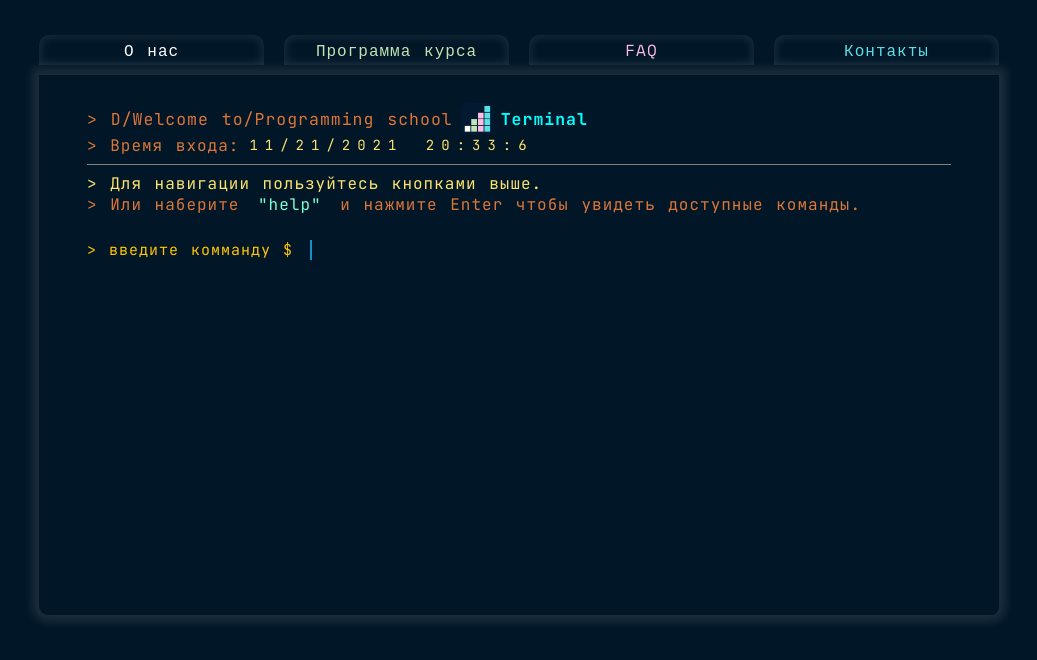
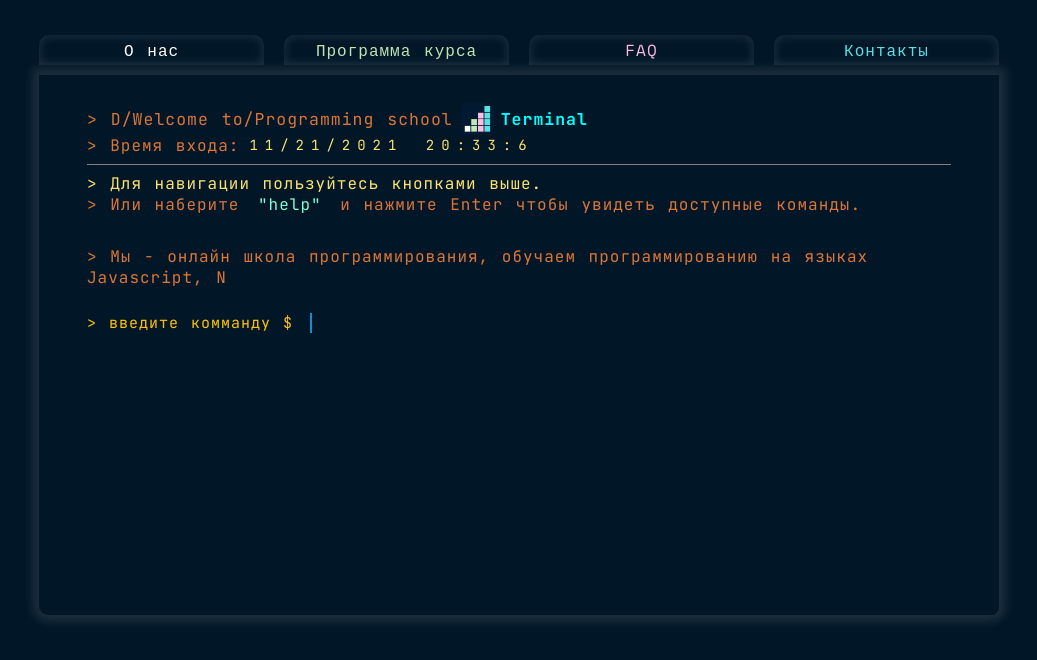
Before and after one commit to eric-bel/cyberware, a React (Create React App) app: page / in a window 1280 px wide. Shown: the top 660 px of the page, without its empty margins (121-1158 px from the left). Built offline with nearby package versions, Linux system fonts and the light colour scheme.

Commit message:
alignment edits

```diff
--- a/src/components/Terminal/Terminal.jsx
+++ b/src/components/Terminal/Terminal.jsx
@@ -2,15 +2,17 @@ import React from "react";
 import EntryTime from "./EntryTime/EntryTime";
 import styles from "./Terminal.module.css";
 import logo from "./../../assets/logo3.png";
-// import About from "./About/About";
+import About from "./About/About";
 import TypeCommand from "./TypeCommand/TypeCommand";
 import Input from "./Input/Input";
+// import HeaderBtnInTerminal from "./HeaderInTerminal/HeaderBtn/HeaderBtnInTerminal";
 
 const Terminal = (props) => {
   return (
     <>
       <div className={styles.terminal}>
         <div className={styles.termcontent}>
+          {/* <HeaderBtnInTerminal /> */}
           <div className={styles.greeting}>
             {" > "}D/Welcome to/Programming school
             <img className={styles.logo} src={logo} alt="logo" />
@@ -19,7 +21,7 @@ const Terminal = (props) => {
           <EntryTime />
           <hr />
           <TypeCommand />
-          {/* <About /> */}
+          <About />
           <Input />
         </div>{" "}
       </div>
```
